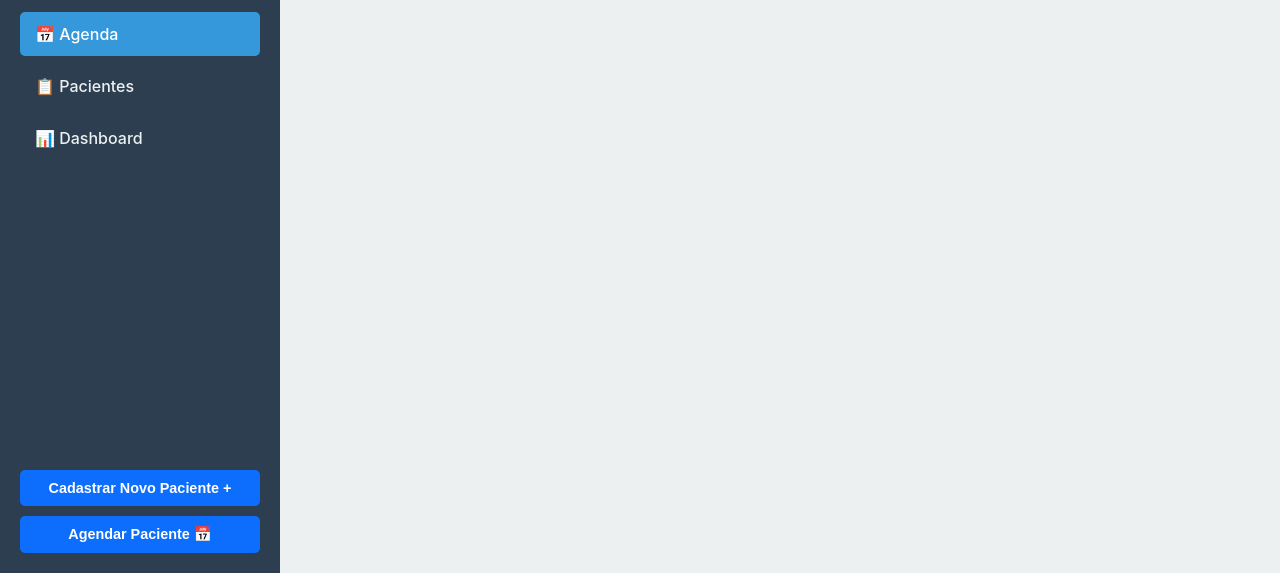
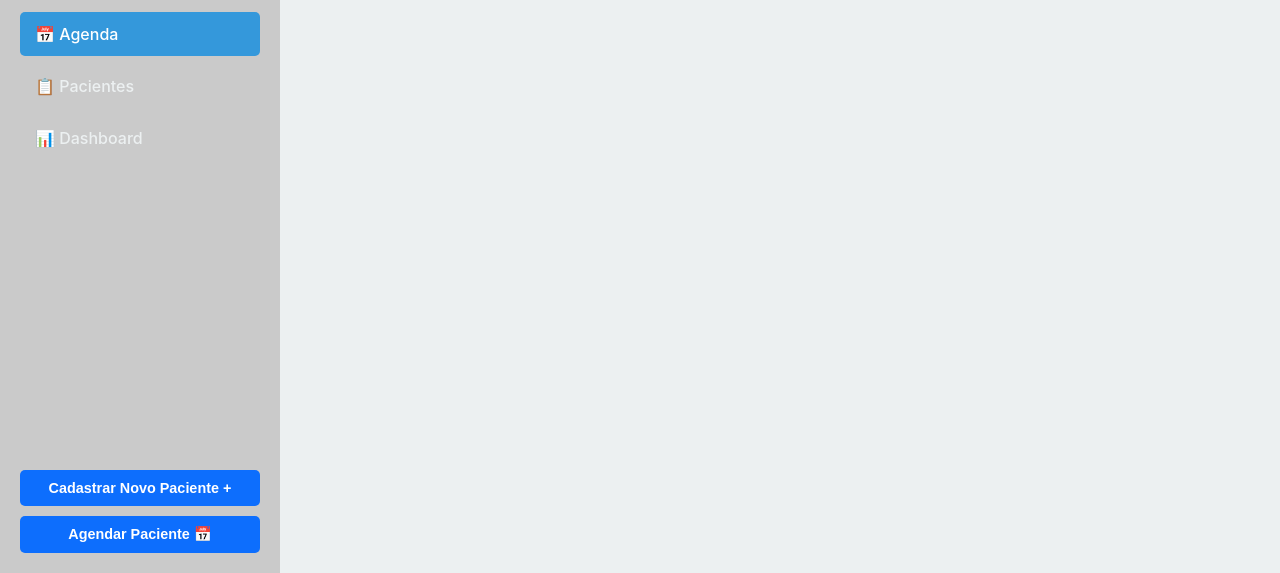
Before and after one commit to alvarohs84/minhaagenda, a website: page index.html in a window 1280 px wide. Shown: the part 227-800 px from the top of the page. Drawn offline with nearby package versions, Linux system fonts and the light colour scheme; a script that the page names is missing.

Commit message:
Pequena alteração no arquivo index: [Descreva o que foi feito]

```diff
--- a/index.html
+++ b/index.html
@@ -12,7 +12,7 @@
 
     <style>
         :root {
-            --sidebar-bg: #2c3e50;
+            --sidebar-bg: #cacaca;
             --main-bg: #ecf0f1;
             --sidebar-text: #ecf0f1;
             --sidebar-text-hover: #ffffff;
```
